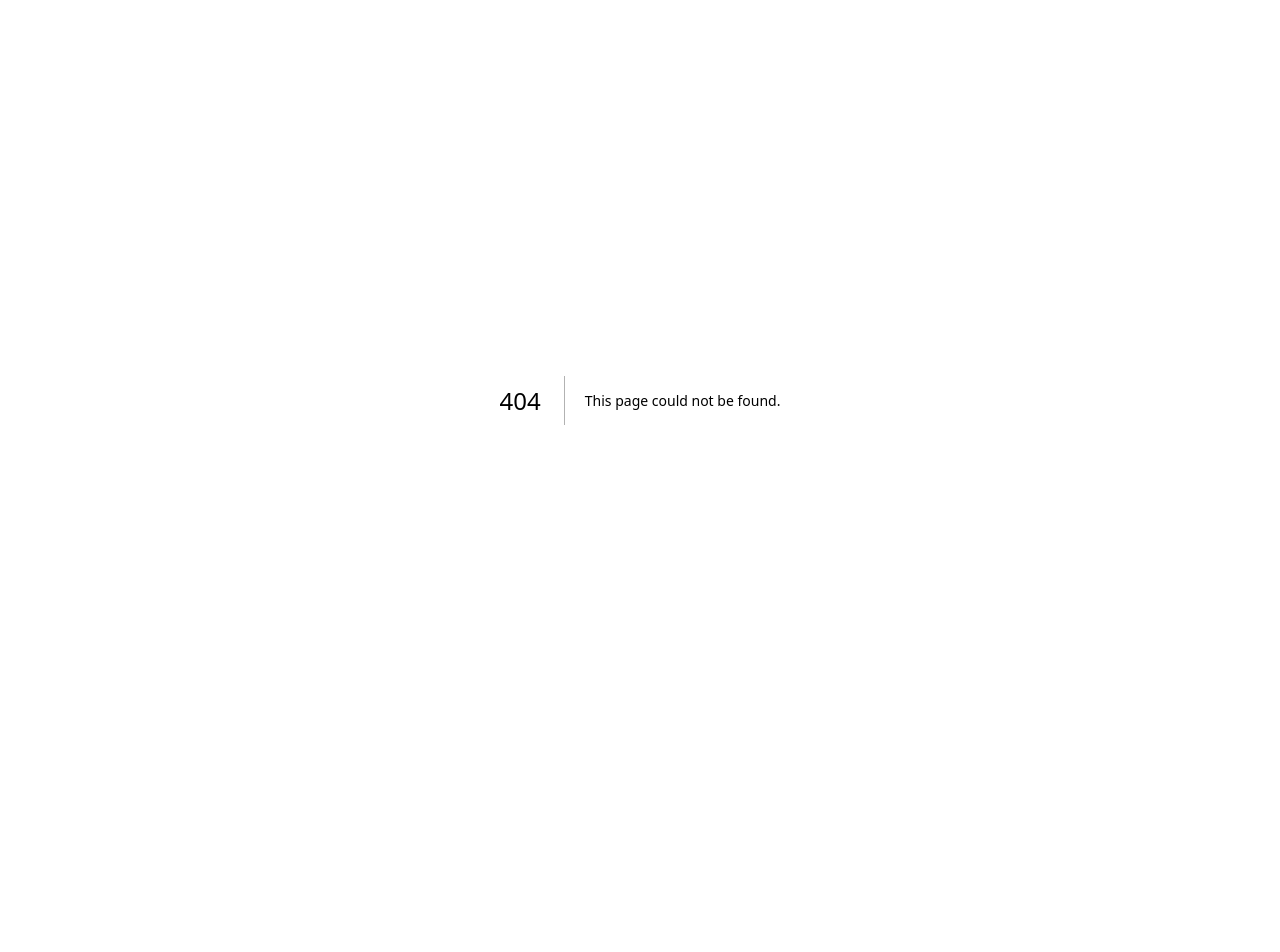
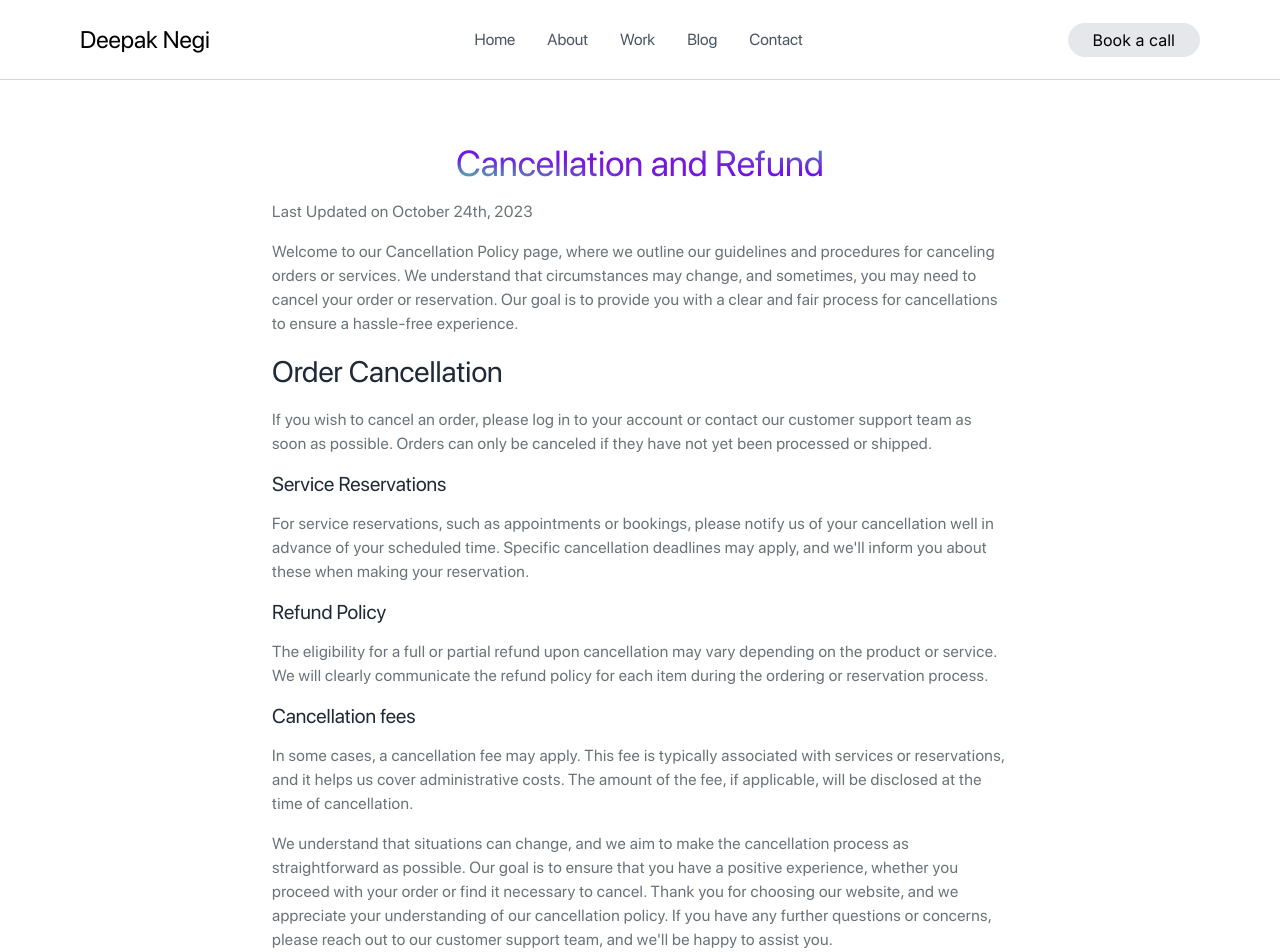
Before and after one commit to in-deepaknegi/deepaknegi-in, a Next.js app: page /cancellation in a window 1280 px wide. Before the commit this address had no page. Shown: the top 952 px of the page. Before the commit the page ends 800 px from the top, so only its background shows below. Built offline with nearby package versions, Linux system fonts and the light colour scheme.

Commit message:
added misc pages

```diff
--- /dev/null
+++ b/app/cancellation/page.jsx
@@ -0,0 +1,53 @@
+import React from 'react'
+import Navbar from '../../components/Navbar'
+import Footer from '../../components/Footer'
+
+const Cancellation = () => {
+    return (
+        <>
+            <Navbar />
+            <main className='relative max-w-4xl mx-auto px-10 mb-20 w-full font-sf'>
+                <article className='mx-10 privacy'>
+                    <h1 className='mt-16 text-4xl text-center gradient-cool'>Cancellation and Refund</h1>
+                    <p >Last Updated on October 24th, 2023</p>
+
+                    <p >
+                        Welcome to our Cancellation Policy page, where we outline our guidelines and procedures for canceling orders or services. We understand that circumstances may change, and sometimes, you may need to cancel your order or reservation. Our goal is to provide you with a clear and fair process for cancellations to ensure a hassle-free experience.
+                    </p>
+
+                    <h2>Order Cancellation</h2>
+                    <p >
+                        If you wish to cancel an order, please log in to your account or contact our customer support team as soon as possible. Orders can only be canceled if they have not yet been processed or shipped.
+                    </p>
+
+                    <h3>
+                        Service Reservations
+                    </h3>
+                    <p>
+                        For service reservations, such as appointments or bookings, please notify us of your cancellation well in advance of your scheduled time. Specific cancellation deadlines may apply, and we&apos;ll inform you about these when making your reservation.
+                    </p>
+
+                    <h3>Refund Policy</h3>
+                    <p>
+                        The eligibility for a full or partial refund upon cancellation may vary depending on the product or service. We will clearly communicate the refund policy for each item during the ordering or reservation process.
+                    </p>
+
+                    <h3>Cancellation fees</h3>
+                    <p>
+                        In some cases, a cancellation fee may apply. This fee is typically associated with services or reservations, and it helps us cover administrative costs. The amount of the fee, if applicable, will be disclosed at the time of cancellation.
+                    </p>
+
+
+                    <p>
+                        We understand that situations can change, and we aim to make the cancellation process as straightforward as possible. Our goal is to ensure that you have a positive experience, whether you proceed with your order or find it necessary to cancel.
+
+                        Thank you for choosing our website, and we appreciate your understanding of our cancellation policy. If you have any further questions or concerns, please reach out to our customer support team, and we&apos;ll be happy to assist you.
+                    </p>
+                </article>
+            </main>
+            <Footer />
+        </>
+    )
+}
+
+export default Cancellation
--- a/app/globals.css
+++ b/app/globals.css
@@ -79,6 +79,12 @@
     margin-top: 1rem;
     color: rgb(31, 41, 55);
   }
+  .privacy > h3 {
+    font-size: 1.25rem;
+    line-height: 1.5rem;
+    margin-top: 1rem;
+    color: rgb(31, 41, 55);
+  }
   .privacy > p,
   li {
     font-size: 1rem;
--- a/app/layout.tsx
+++ b/app/layout.tsx
@@ -16,7 +16,9 @@ export default function RootLayout({
 }) {
   return (
     <html lang="en">
-      <body className={inter.className}>{children}</body>
+      <body className={inter.className}>
+        {children}
+      </body>
     </html>
   )
 }
--- /dev/null
+++ b/app/shipping/page.jsx
@@ -0,0 +1,56 @@
+import React from 'react'
+import Navbar from '../../components/Navbar'
+import Footer from '../../components/Footer'
+
+const Shipping = () => {
+    return (
+        <>
+            <Navbar />
+            <main className='relative max-w-4xl mx-auto px-10 mb-20 w-full font-sf'>
+                <article className='mx-10 privacy'>
+                    <h1 className='mt-16 text-4xl text-center gradient-cool'>Shipping and Delivery</h1>
+                    <p >Last Updated on October 24th, 2023</p>
+
+                    <p >
+                        Welcome to our Shipping and Delivery information page, where we aim to provide you with all the details you need to know about how we handle shipping and the delivery of your orders. We understand that a smooth and reliable shipping process is crucial for your online shopping experience, and we are committed to ensuring your orders reach you safely and on time.
+                    </p>
+
+                    <h2>Our Shipping Promise</h2>
+                    <p >
+                        We take great pride in our dedication to delivering your orders promptly and securely. Our shipping services are designed to provide you with the best possible experience when shopping with us. Here&apos;s what you can expect:
+                    </p>
+
+                    <h3>
+                        Fast and Efficient Shipping
+                    </h3>
+                    <p>
+                        We process your orders quickly to minimize delays. We offer a variety of shipping options to suit your needs, including express and standard delivery
+                    </p>
+
+                    <h3>Tarcking your order</h3>
+                    <p>
+                        Once your order is dispatched, you will receive a tracking number so you can follow your package&apos;s journey.
+                    </p>
+
+                    <h3>Delivery Infromation</h3>
+                    <p>
+                        Please check the product page for estimated delivery times, which can vary depending on your location and the shipping method you choose. <br />
+                        Shipping costs are determined based on your location and the total order value. You can view shipping fees during the checkout process. <br />
+                        We offer international shipping to many countries. Please note that customs and import duties may apply, and you are responsible for any additional fees. <br />
+                        If you have any questions or concerns about your delivery, please don&apos;t hesitate to reach out to our customer support team. We are here to assist you with any shipping-related inquiries.
+                    </p>
+
+                    <h3>Return and Exchange</h3>
+                    <p>
+                        If your order arrives damaged or if you&apos;re not satisfied with your purchase, please refer to our Returns and Exchanges policy for information on how to request a return or exchange. <br />
+                        At [Your Company Name], we value your trust, and our commitment to a seamless shipping and delivery process is a testament to that. We want your online shopping experience to be enjoyable from the moment you place your order to the day it arrives at your doorstep. <br />
+                        Thank you for choosing us for your shopping needs, and we look forward to serving you with our top-notch shipping and delivery services.
+                    </p>
+                </article>
+            </main>
+            <Footer />
+        </>
+    )
+}
+
+export default Shipping
--- a/components/LoadingBar.js
+++ b/components/LoadingBar.js
@@ -1,4 +1,3 @@
-// components/LoadingBar.js
 import React from 'react';
 
 const LoadingBar = () => {
--- a/components/about/Hero.jsx
+++ b/components/about/Hero.jsx
@@ -24,7 +24,6 @@ const Hero = () => {
                             <button className='bg-black rounded-full px-3 py-2 text-white'>
                                 <a href="/contact">
                                     Book a call with me
-
                                 </a>
                             </button>
                         </div>
```
